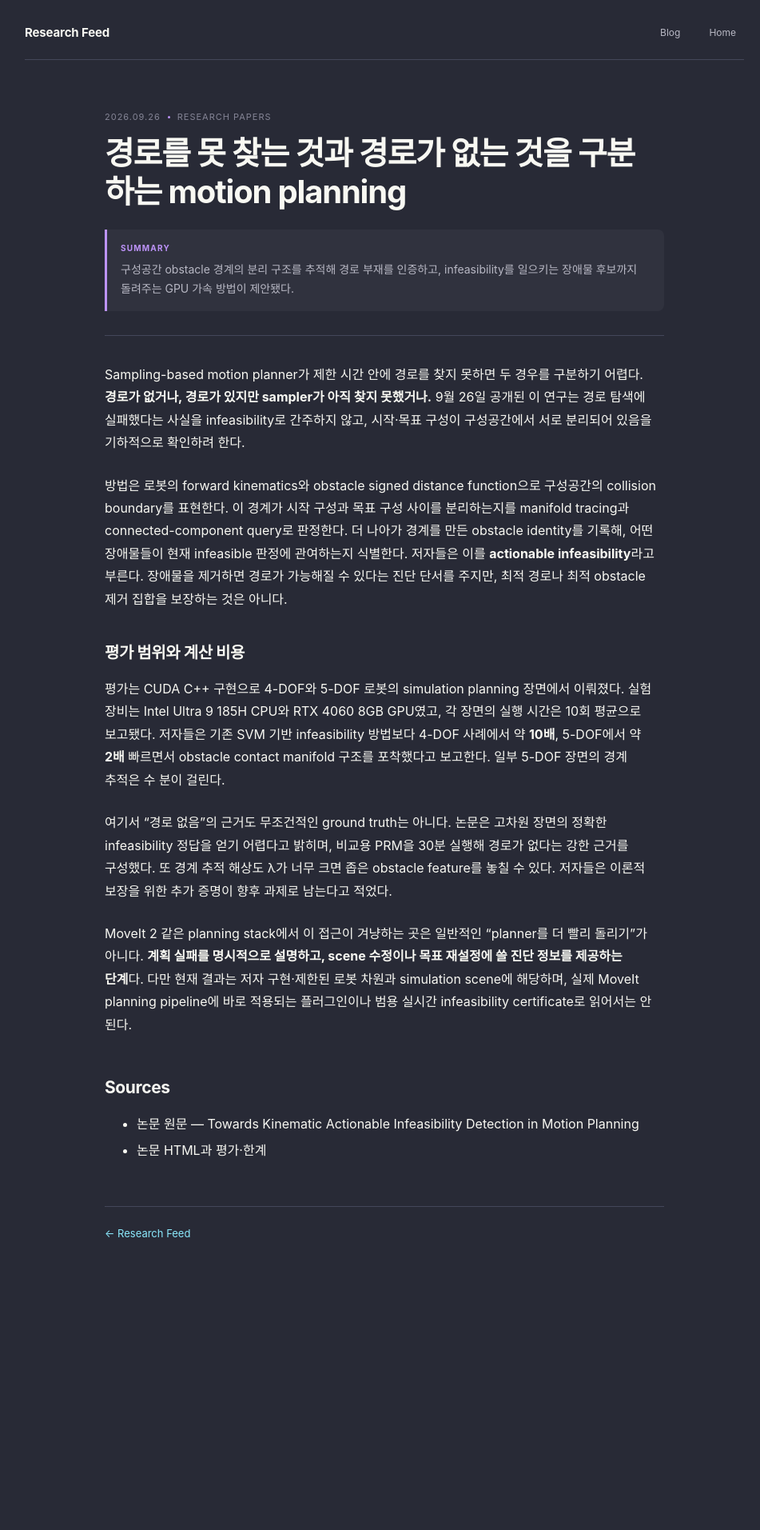
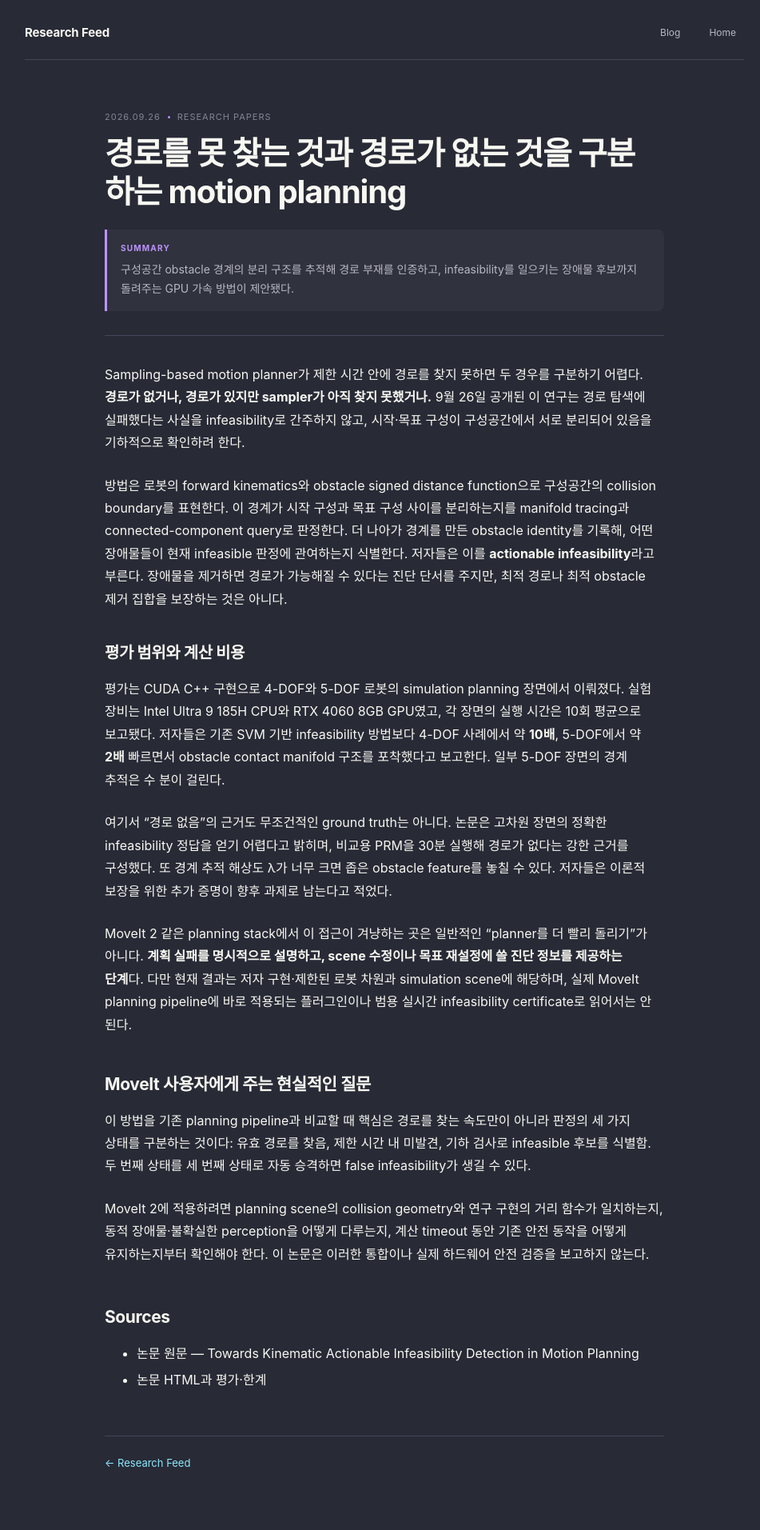
Before and after one commit to nayana224/nayana224.github.io, a Jekyll site: the page built from _research_feed/2026-09-26-research-papers.md, in a window 1280 px wide. Shown: the whole page at 80% size, without its empty margins (159-1110 px from the left). Built offline with Jekyll 4.4.1, drawn with Linux system fonts in a browser that asks for light colours; before the commit the page ends 1626 px from its top, so only the background shows below that.

Commit message:
Strengthen Research Feed article: 2026-09-26

```diff
--- a/_research_feed/2026-09-26-research-papers.md
+++ b/_research_feed/2026-09-26-research-papers.md
@@ -19,6 +19,12 @@
 
 MoveIt 2 같은 planning stack에서 이 접근이 겨냥하는 곳은 일반적인 “planner를 더 빨리 돌리기”가 아니다. **계획 실패를 명시적으로 설명하고, scene 수정이나 목표 재설정에 쓸 진단 정보를 제공하는 단계**다. 다만 현재 결과는 저자 구현·제한된 로봇 차원과 simulation scene에 해당하며, 실제 MoveIt planning pipeline에 바로 적용되는 플러그인이나 범용 실시간 infeasibility certificate로 읽어서는 안 된다.
 
+## MoveIt 사용자에게 주는 현실적인 질문
+
+이 방법을 기존 planning pipeline과 비교할 때 핵심은 경로를 찾는 속도만이 아니라 판정의 세 가지 상태를 구분하는 것이다: 유효 경로를 찾음, 제한 시간 내 미발견, 기하 검사로 infeasible 후보를 식별함. 두 번째 상태를 세 번째 상태로 자동 승격하면 false infeasibility가 생길 수 있다.
+
+MoveIt 2에 적용하려면 planning scene의 collision geometry와 연구 구현의 거리 함수가 일치하는지, 동적 장애물·불확실한 perception을 어떻게 다루는지, 계산 timeout 동안 기존 안전 동작을 어떻게 유지하는지부터 확인해야 한다. 이 논문은 이러한 통합이나 실제 하드웨어 안전 검증을 보고하지 않는다.
+
 ## Sources
 - [논문 원문 — Towards Kinematic Actionable Infeasibility Detection in Motion Planning](https://arxiv.org/abs/2609.32806)
 - [논문 HTML과 평가·한계](https://arxiv.org/html/2609.32806v1)
```
